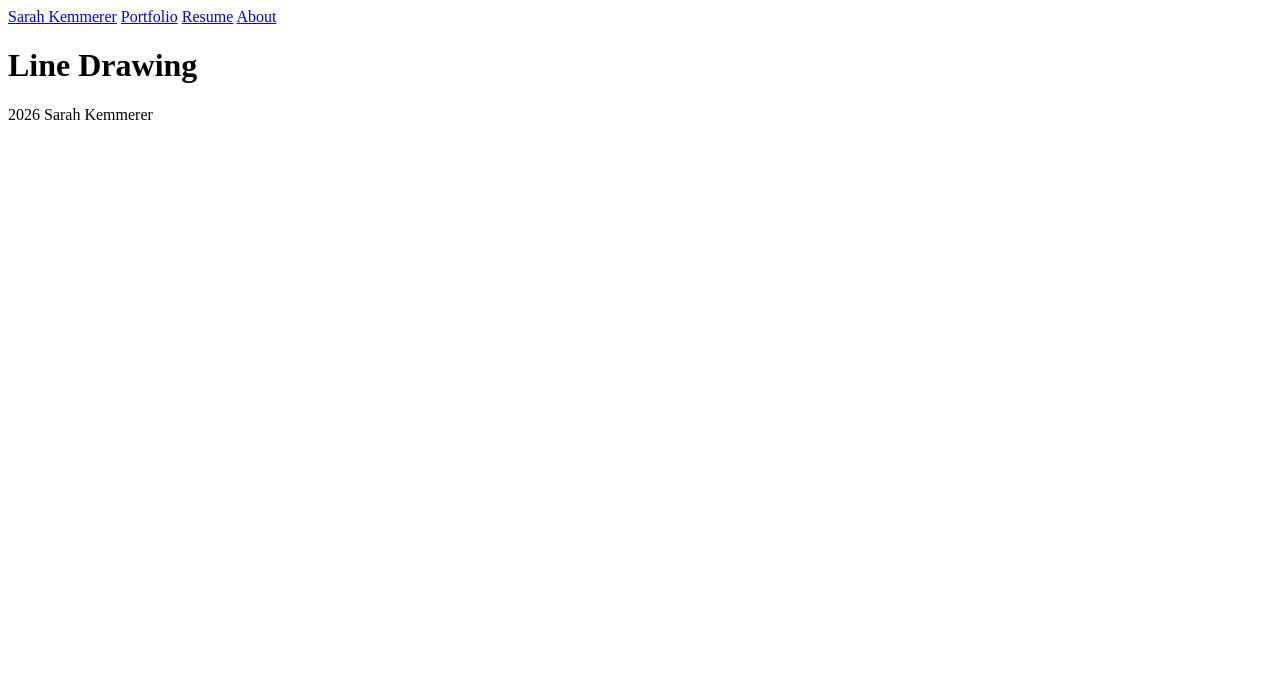
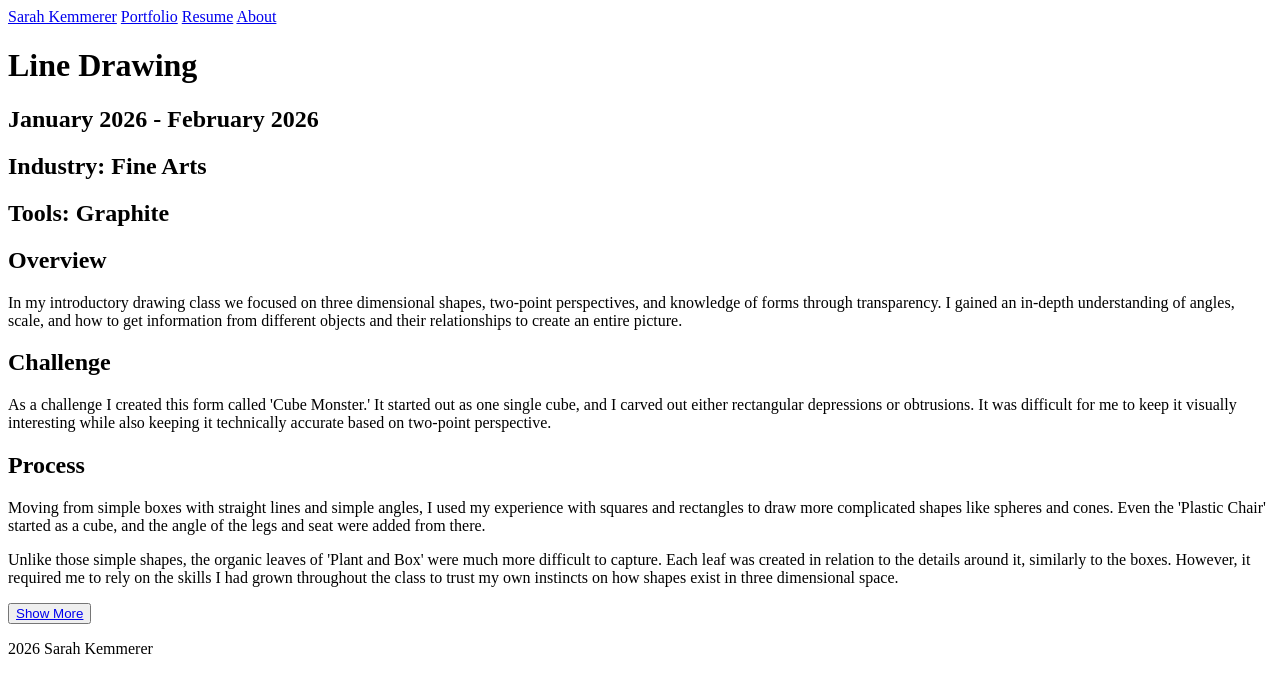
Before and after one commit to sarahkemm/uxid231-sak437, a plain HTML site: page introdrawing.html in a window 1280 px wide. Drawn offline with Linux system fonts and the light colour scheme.

Commit message:
add intro drawing info

```diff
--- a/introdrawing.html
+++ b/introdrawing.html
@@ -20,9 +20,46 @@
     <h1>Line Drawing</h1>
 
     <section>
+        <h2>January 2026 - February 2026</h2>
+        <h2>Industry: Fine Arts</h2>
+        <h2>Tools: Graphite</h2>
+    </section>
+
+    <section>
+
+        <h2>Overview</h2>
+
+        <p>
+            In my introductory drawing class we focused on three dimensional shapes, two-point perspectives, and knowledge of forms through transparency. I gained an in-depth understanding of angles, scale, and how to get information from different objects and their relationships to create an entire picture.
+        </p>
 
     </section>
 
+    <section>
+
+        <h2>Challenge</h2>
+
+        <p>
+            As a challenge I created this form called 'Cube Monster.' It started out as one single cube, and I carved out either rectangular depressions or obtrusions. It was difficult for me to keep it visually interesting while also keeping it technically accurate based on two-point perspective.
+        </p>
+
+    </section>
+
+    <section>
+
+        <h2>Process</h2>
+
+        <p>
+            Moving from simple boxes with straight lines and simple angles, I used my experience with squares and rectangles to draw more complicated shapes like spheres and cones. Even the 'Plastic Chair' started as a cube, and the angle of the legs and seat were added from there.
+        </p>
+
+        <p>
+            Unlike those simple shapes, the organic leaves of 'Plant and Box' were much more difficult to capture. Each leaf was created in relation to the details around it, similarly to the boxes. However, it required me to rely on the skills I had grown throughout the class to trust my own instincts on how shapes exist in three dimensional space.
+        </p>
+
+    </section>
+
+    <button><a href="portfolio.html">Show More</a></button>
 
     </main>
 
```
